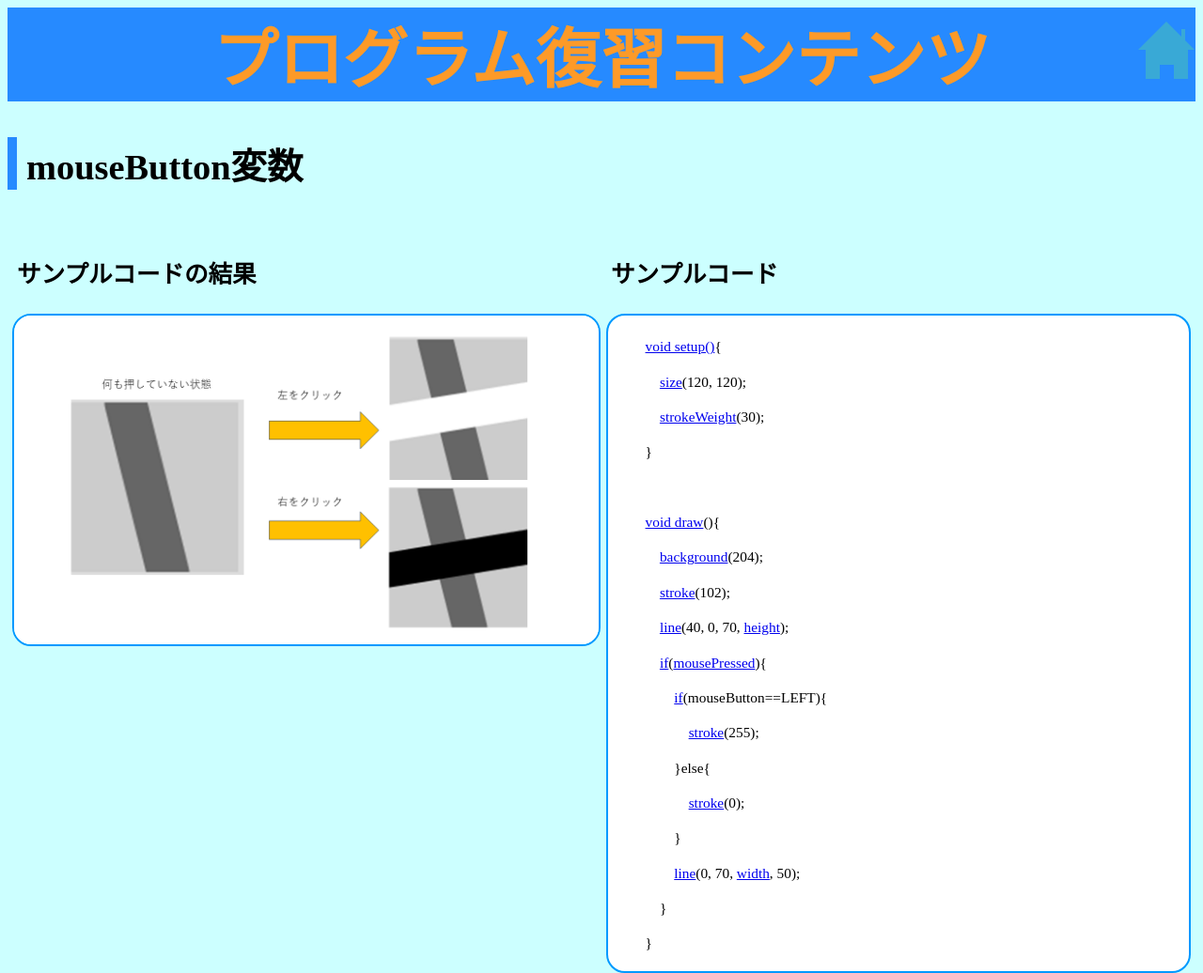
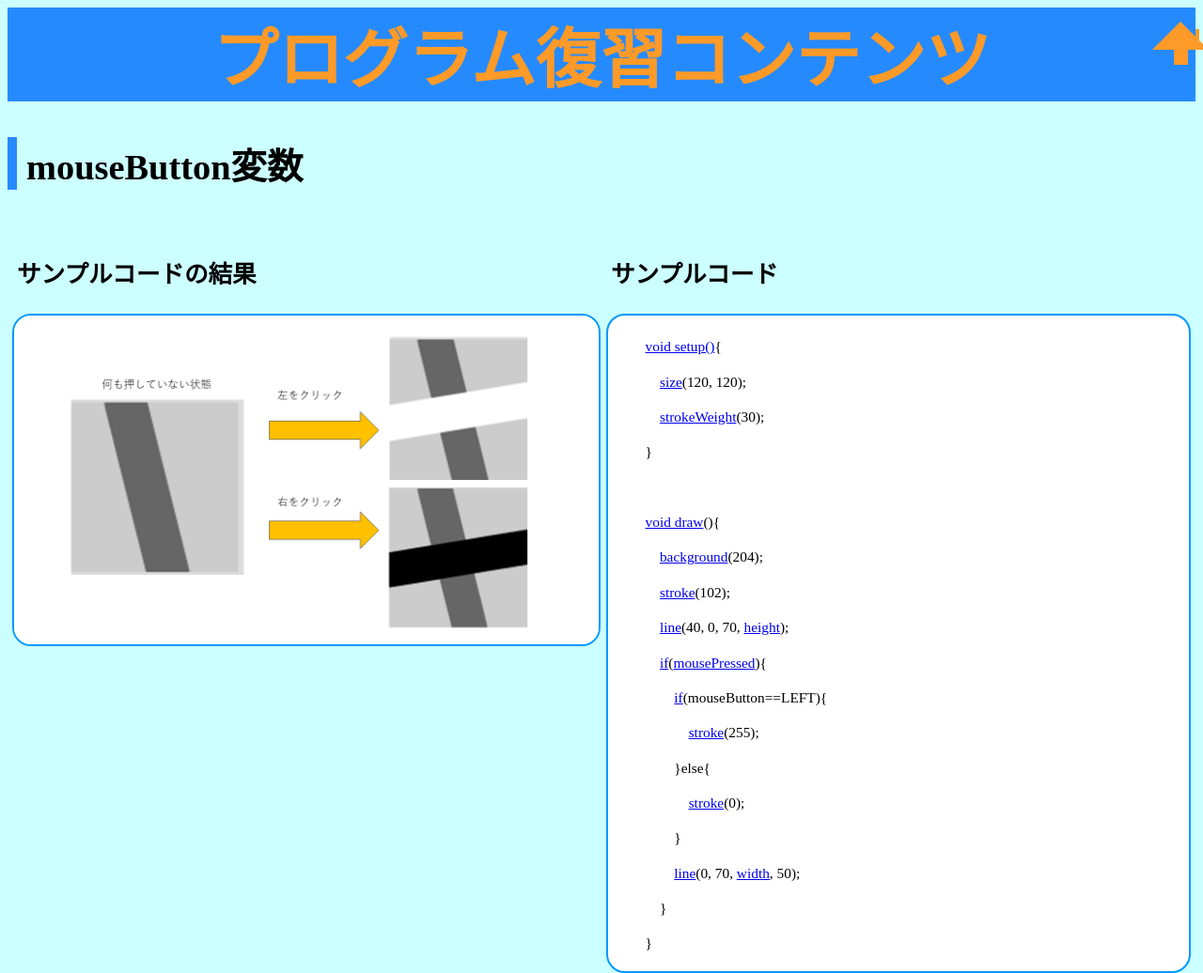
Before and after one commit to o-saringu/5-9, a plain HTML site: page index.html in a window 1280 px wide. Shown: the top 1036 px of the page at 94% size. Drawn offline with Linux system fonts and the light colour scheme.

Commit message:
Update style.css

```diff
--- a/style.css
+++ b/style.css
@@ -82,9 +82,9 @@ h1{
 	margin-top:3%;
 	width: 0.4em;
 	height: 0.4em;
-	border-top: 0.6em solid #39a9d6;
-	border-left: 0.4em solid #39a9d6;
-	border-right: 0.4em solid #39a9d6;
+	border-top: 0.6em solid #FD9A28;
+	border-left: 0.4em solid #FD9A28
+	border-right: 0.4em solid #FD9A28;
 }
 /* 屋根 */
 .home::before {
@@ -96,7 +96,7 @@ h1{
 	height: 0;
 	border-left: 0.8em solid transparent;
 	border-right: 0.8em solid transparent;
-	border-bottom: 0.8em solid #39a9d6;
+	border-bottom: 0.8em solid #FD9A28;
 }
 /* 煙突 */
 .home::after {
@@ -106,5 +106,5 @@ h1{
 	width: 0.1em;
 	height: 0.4em;
 	content: "";
-	background-color: #39a9d6;
+	background-color: #FD9A28;
 }
```
